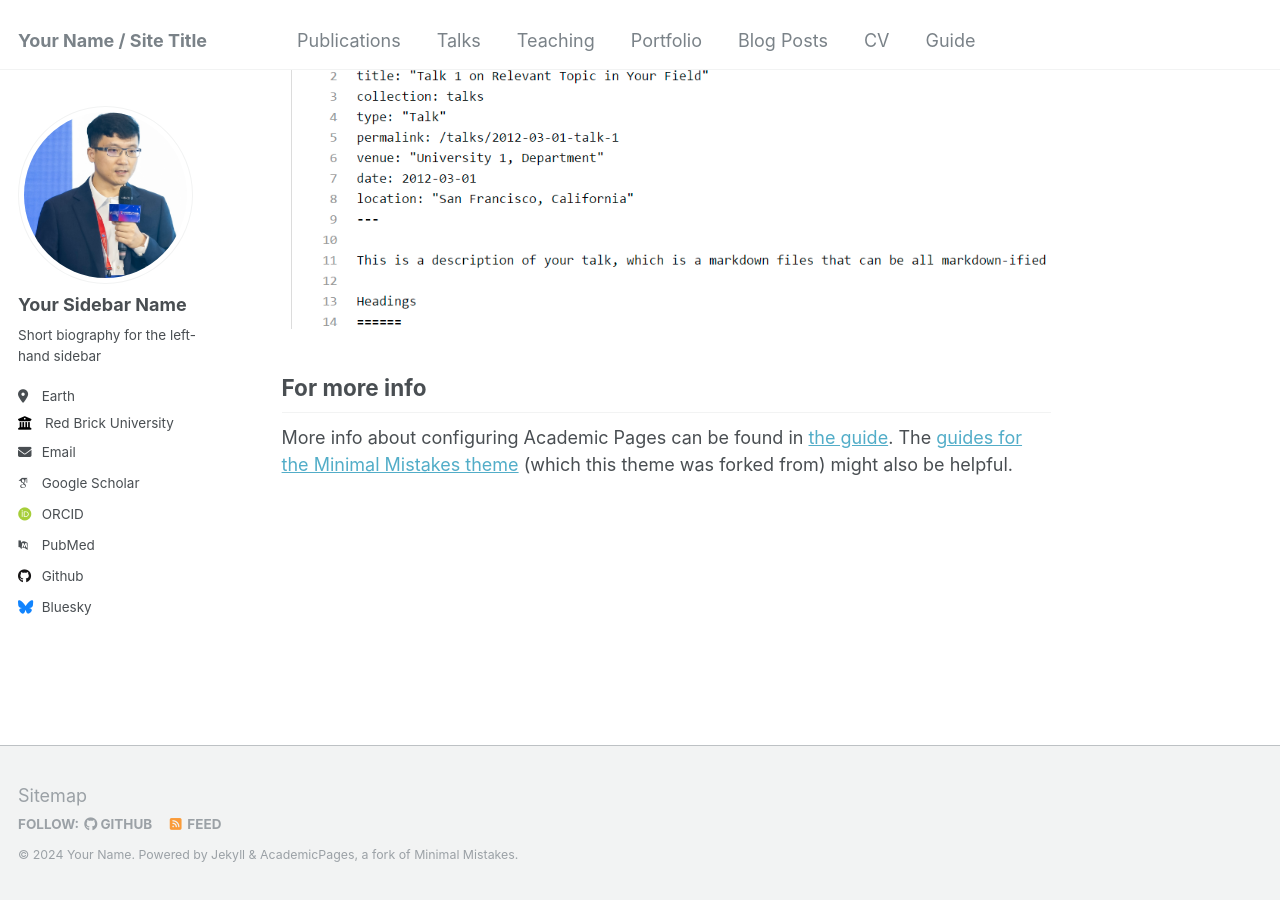
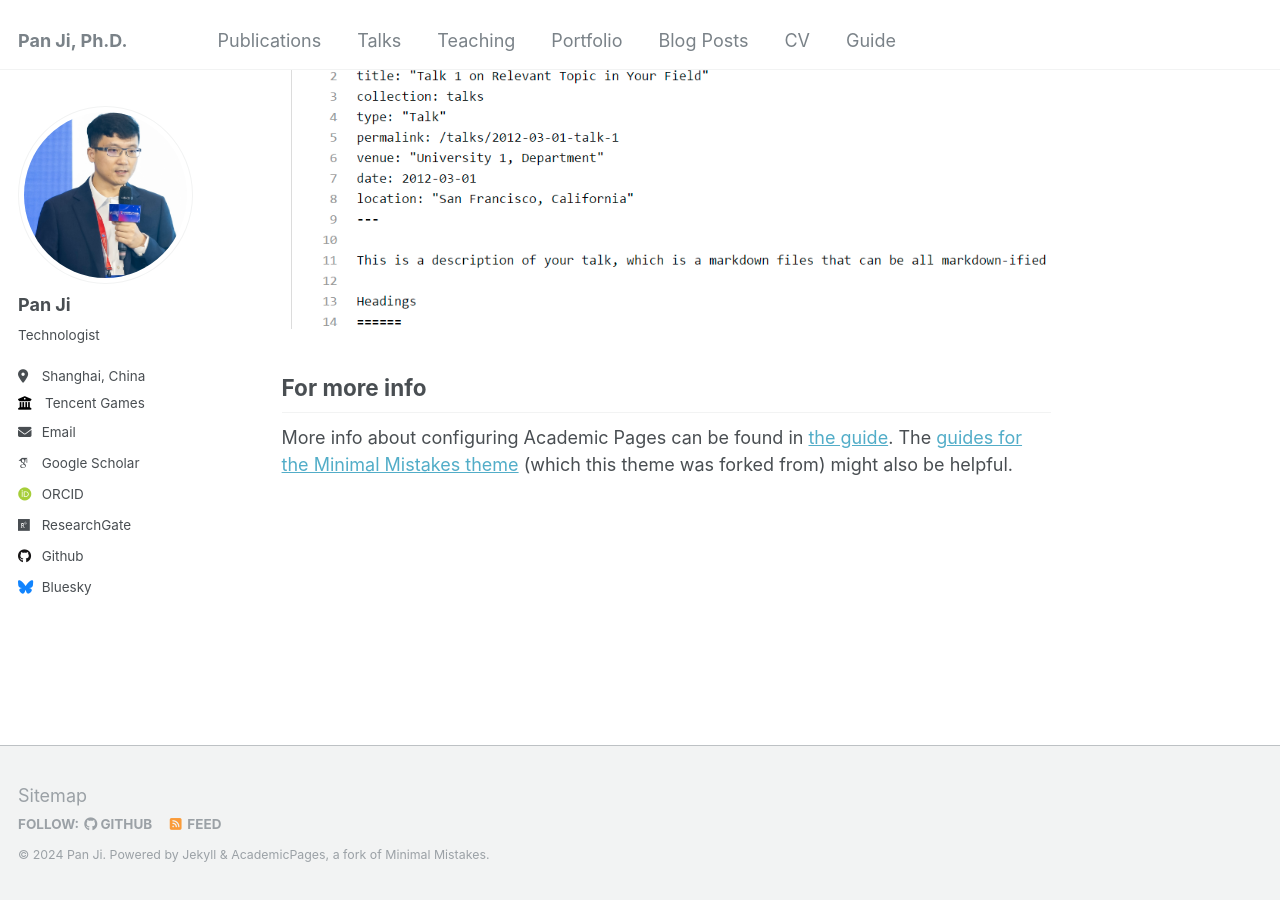
Before and after one commit to panji530/panji, a Jekyll site: the page built from _pages/about.md, in a window 1280 px wide and 900 px high, scrolled down 2660 px. Built offline with Jekyll 4.4.1, drawn with Linux system fonts in a browser that asks for light colours; some web fonts are replaced.

Commit message:
Update _config.yml

```diff
--- a/_config.yml
+++ b/_config.yml
@@ -8,13 +8,13 @@
 
 # Basic Site Settings
 locale                   : "en-US"
-title                    : "Your Name / Site Title"
+title                    : "Pan Ji, Ph.D."
 title_separator          : "-"
-name                     : &name "Your Name"
-description              : &description "personal description"
+name                     : &name "Pan Ji"
+description              : &description "Technologist"
 url                      : https://academicpages.github.io # the base hostname & protocol for your site e.g. "https://mmistakes.github.io"
 baseurl                  : "" # the subpath of your site, e.g. "/blog"
-repository               : "academicpages/academicpages.github.io"
+repository               : "https://panji530.github.io"
 
 # Site Author - The following control what appear as part of the author content on the side bar.
 #               If a field is blank the icon and link will not appear, otherwise it will be shown.
@@ -22,28 +22,28 @@ repository               : "academicpages/academicpages.github.io"
 author:
   # Biographic information
   avatar           : "profile.png"
-  name             : "Your Sidebar Name"
+  name             : "Pan Ji"
   pronouns         : # example: "she/her"
-  bio              : "Short biography for the left-hand sidebar"
-  location         : "Earth"
-  employer         : "Red Brick University"
+  bio              : "Technologist"
+  location         : "Shanghai, China"
+  employer         : "Tencent Games"
   uri              : # URL
-  email            : "none@example.org"
+  email            : "peterji530 at gmail.com"
 
   # Academic websites
   arxiv            : # URL - Update with the correct link to your profile
-  googlescholar    : "https://scholar.google.com/citations?user=PS_CX0AAAAAJ"
+  googlescholar    : "https://scholar.google.com/citations?user=8twuSywAAAAJ&hl=en"
   impactstory      : # URL
-  orcid            : "http://orcid.org/yourorcidurl"
+  orcid            : "https://orcid.org/0000-0001-6213-554X"
   semantic         : # URL
-  pubmed           : "https://www.ncbi.nlm.nih.gov/pubmed/?term=john+snow"
-  researchgate     : # URL
+  pubmed           : # URL
+  researchgate     : "https://www.researchgate.net/profile/Pan-Ji-2"
 
   # Repositories and software development
   bitbucket        : # Username - Update with your username on the site
   codepen          : # Username
   dribbble         : # Username
-  github           : "academicpages"
+  github           : "panji530"
   kaggle           : # Username
   stackoverflow    : # User number or user number and name (i.e., use "1" or "1/jeff-atwood")
 
```
